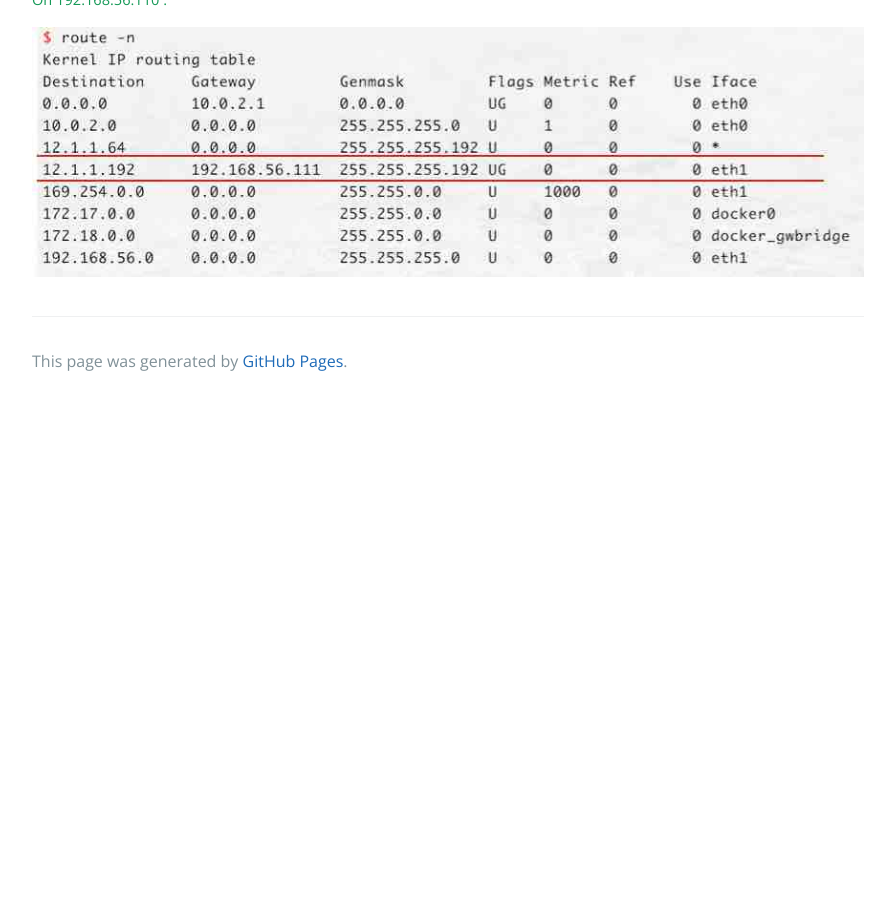
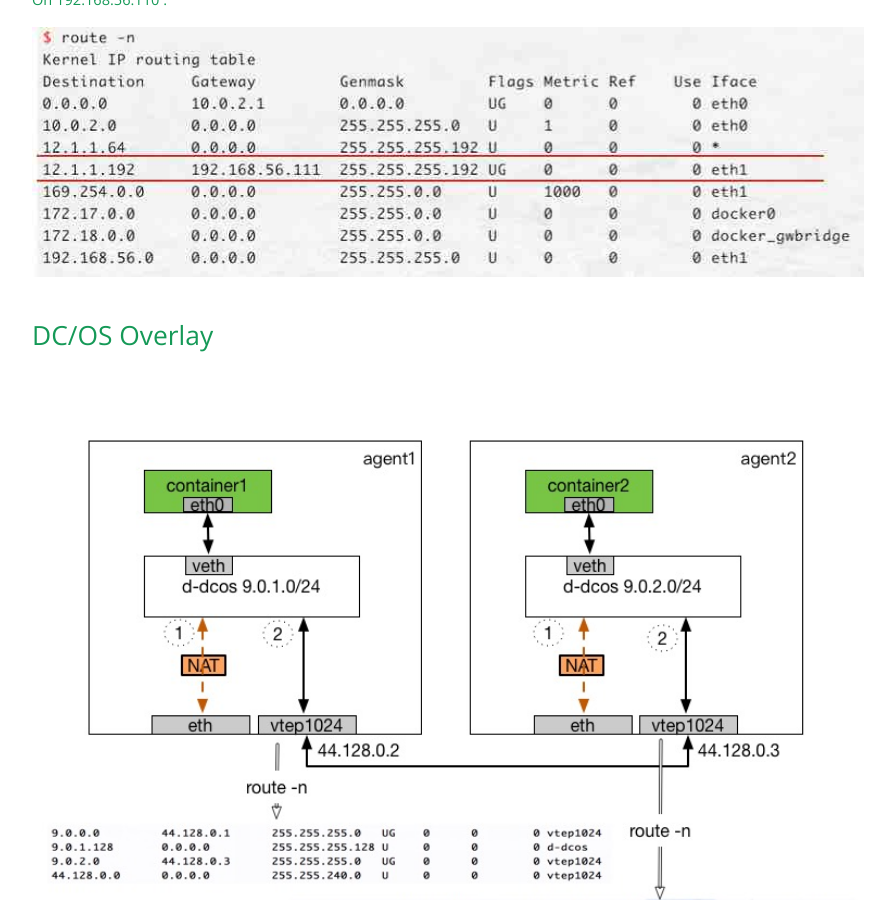
Before and after one commit to Tsui89/tsui89.github.io, a Jekyll site: the page built from _posts/2017-07-23-container-network.markdown, in a window 1280 px wide and 900 px high, scrolled down 2229 px. Shown: the whole window, without its empty margins (192-1087 px from the left). Built offline with Jekyll 4.4.1, drawn with Linux system fonts in a browser that asks for light colours; comment, search, counter and statistics services are not loaded; before the commit the page ends 2634 px from its top, so only the background shows below that.

Commit message:
update container-network

```diff
--- a/_posts/2017-07-23-container-network.markdown
+++ b/_posts/2017-07-23-container-network.markdown
@@ -32,3 +32,9 @@
 <div>
 	<img width="100%" src="https://tsui89.github.io/static/posts/container-network/calico-route.jpg" />
 </div>
+
+## DC/OS Overlay
+
+<div>
+	<img width="100%" src="https://tsui89.github.io/static/posts/container-network/dcos-overlay.jpg" />
+</div>
```
Also changed, not shown: static/posts/container-network/dcos-overlay.jpg (added).
